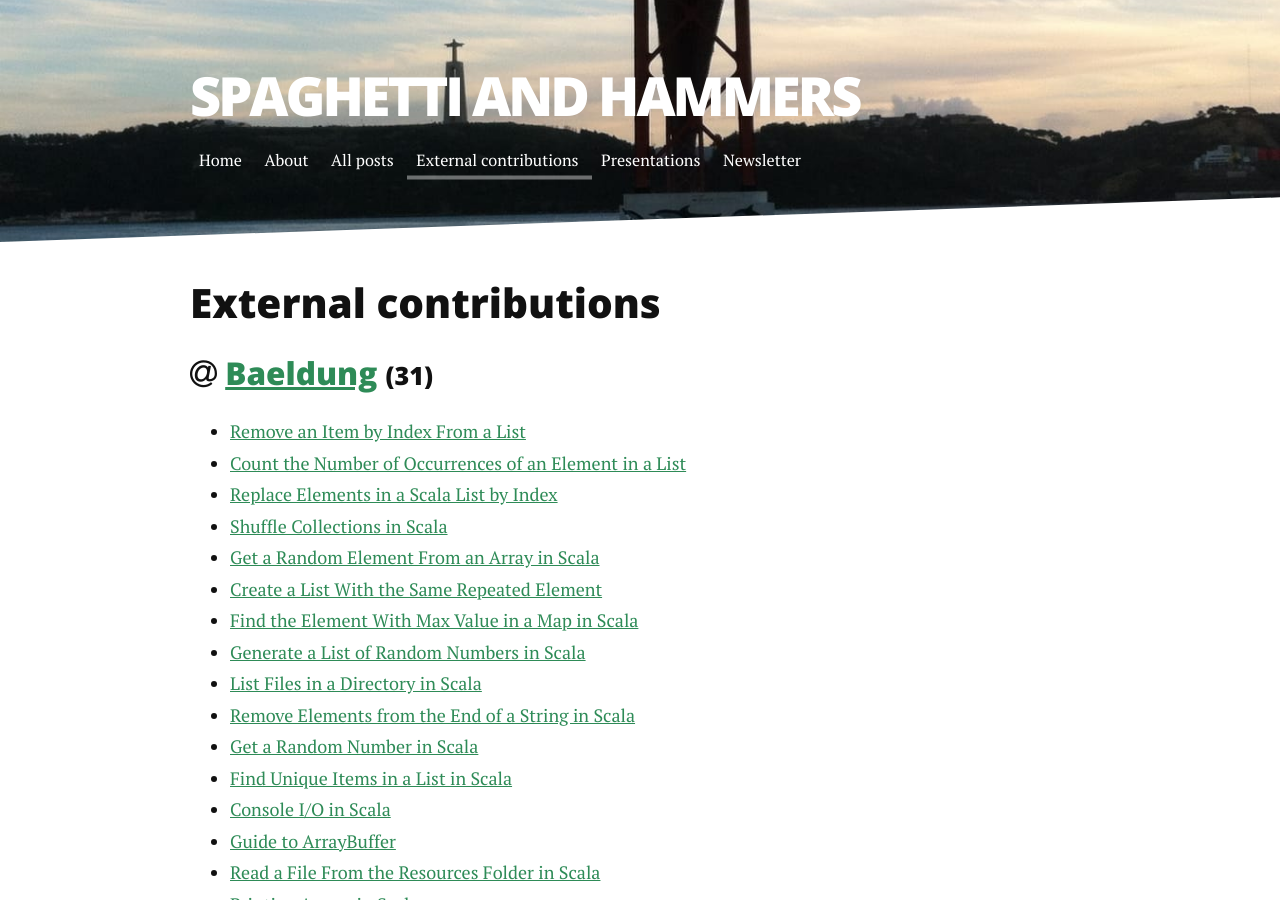
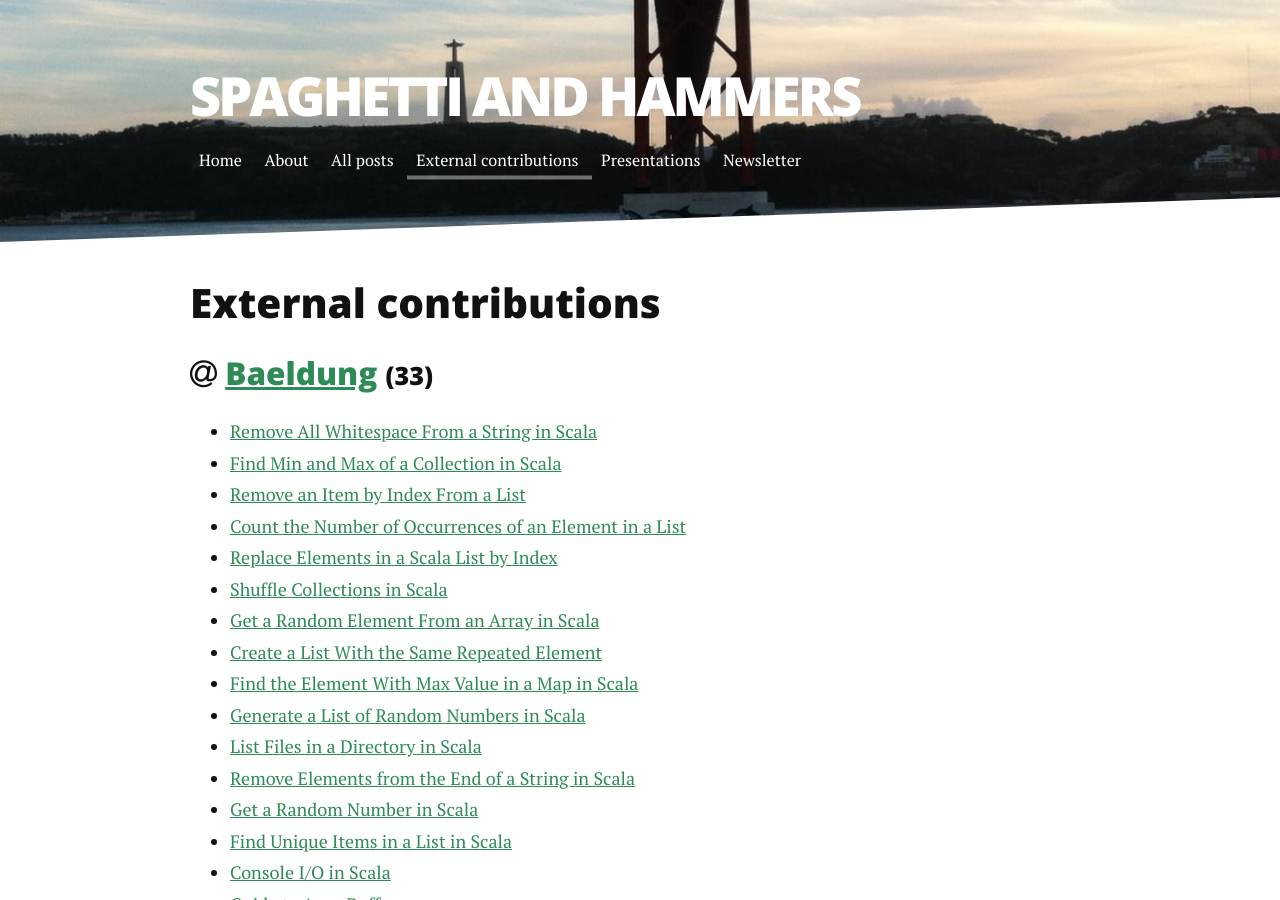
Before and after one commit to pedrorijo91/pedrorijo91.github.io, a Jekyll site: the page built from external.html, in a window 1280 px wide and 900 px high. Built offline with Jekyll 4.4.1, drawn with Linux system fonts in a browser that asks for light colours.

Commit message:
Update external.html

```diff
--- a/external.html
+++ b/external.html
@@ -10,6 +10,8 @@ title: External contributions
     <h3 id="baeldung"><i class="fa fa-at" aria-hidden="true"></i>  <a href="https://www.baeldung.com/scala/author/pedrorijo">Baeldung</a> <small class="js-badge"></small></h3>
 
     <ul>
+      <li><a href="https://www.baeldung.com/scala/string-remove-blanks">Remove All Whitespace From a String in Scala</a></li>
+      <li><a href="https://www.baeldung.com/scala/min-max-collection">Find Min and Max of a Collection in Scala</a></li>
       <li><a href="https://www.baeldung.com/scala/list-delete-element-using-index">Remove an Item by Index From a List</a></li>
       <li><a href="https://www.baeldung.com/scala/list-count-occurrences">Count the Number of Occurrences of an Element in a List</a></li>
       <li><a href="https://www.baeldung.com/scala/list-replace-elements-by-index">Replace Elements in a Scala List by Index</a></li>
```
